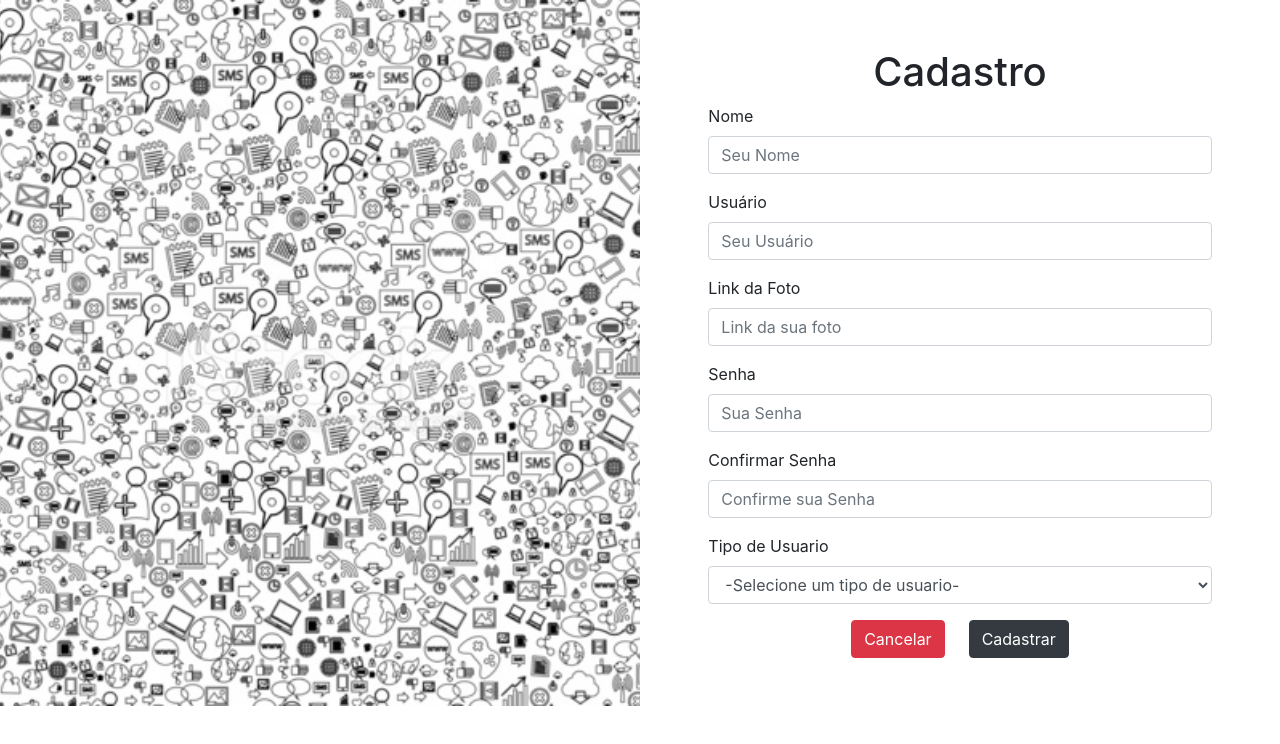
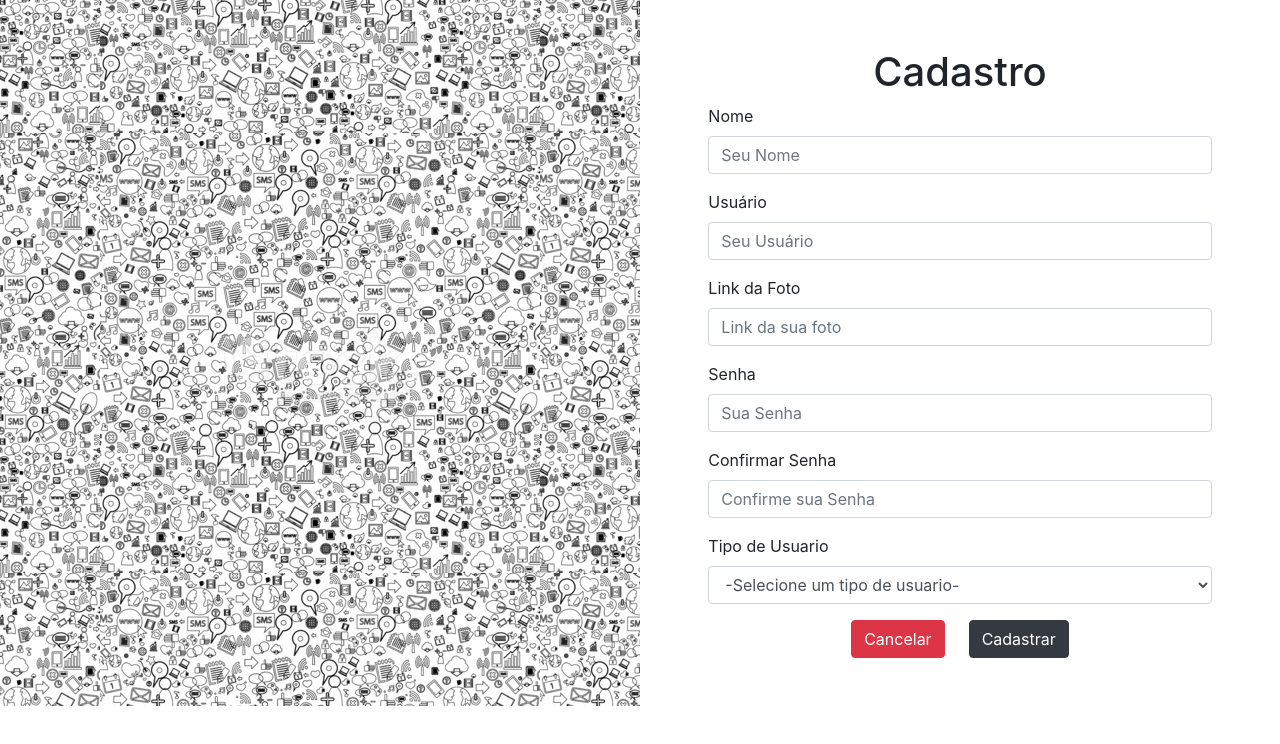
Before and after one commit to igorMilhomens/blog-pessoal-front, an Angular app: page / in a window 1280 px wide. Shown: the top 744 px of the page. Built offline with nearby package versions, Linux system fonts and the light colour scheme.

Commit message:
fix: corrigindo imagem de entrar e cadastrar

```diff
--- a/src/app/cadastrar/cadastrar.component.css
+++ b/src/app/cadastrar/cadastrar.component.css
@@ -4,6 +4,6 @@
     min-height: 695px;
 
     background-position: center;
-    background-repeat: no-repeat;
-    background-size: cover;
+    background-repeat: repeat;
+    /* background-size: cover; */
 }
--- a/src/app/entrar/entrar.component.css
+++ b/src/app/entrar/entrar.component.css
@@ -4,6 +4,6 @@
     min-height: 695px;
 
     background-position: center;
-    background-repeat: no-repeat;
-    background-size: cover;
+    background-repeat: repeat;
+    /* background-size: cover; */
 }
```
Also changed, not shown: src/assets/img/conteúdo-para-redes-sociais-e1486666526754-1280x720.jpg (deleted).
